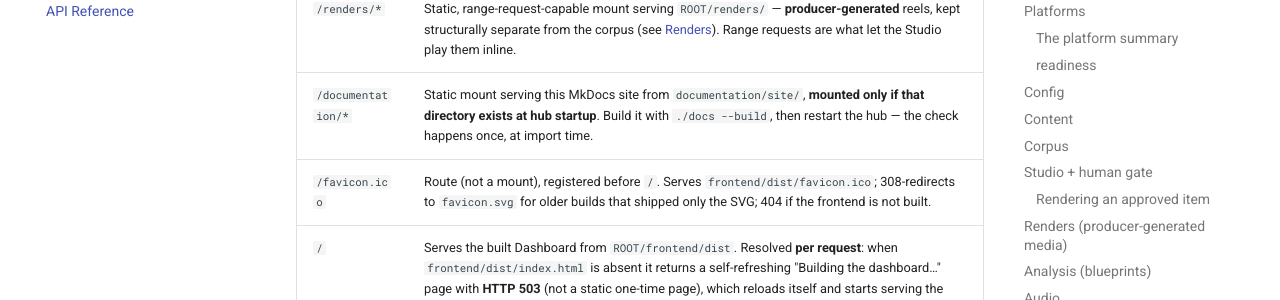
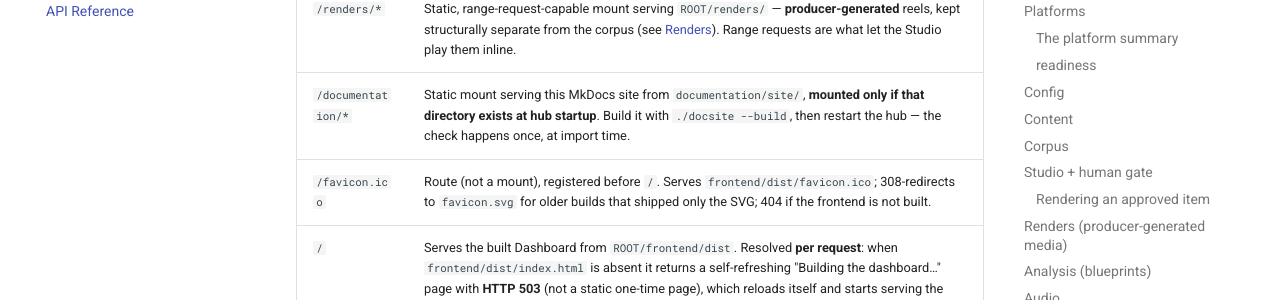
Before and after one commit to VincitoreSi/TheCuttingRoom, an MkDocs documentation site: the page built from documentation/docs/api-reference.md, in a window 1280 px wide and 900 px high, scrolled down 21951 px. Shown: the part 151-451 px from the top of the window. Built offline with MkDocs 1.6.1 and Material for MkDocs 9.7.7, drawn with Linux system fonts in a browser that asks for light colours.

Commit message:
Correct two doc claims the code contradicts
Both found by auditing prose against the code rather than by reading it.

`cli.md` enumerated the legal values for POST /api/pipeline/{platform}/{stage}
and omitted `propose`. The stage is validated purely against STAGE_CMD's key
set, and `propose` is registered into it at app.py:2275 — separately from the
literal dict, which is how it went missing. It is a real, working stage;
api-reference.md and quickstart.md both already use it.

`api-reference.md` told the reader to build the docs with `./docs --build`.
There is no such script. It is `./docsite`, as every other reference in the
repo says, so the one line that named it was the only one that would fail.

The rest of the audit came back clean: 46 routes and their request bodies,
every cascade/schedule/analysis-engine default, the ease and anchor constants,
the niche weights, and the four CLIs' flags all match what the docs claim.

```diff
--- a/documentation/docs/api-reference.md
+++ b/documentation/docs/api-reference.md
@@ -713,7 +713,7 @@
 |---|---|
 | `/media/*` | Static, range-request-capable mount serving `ROOT/media/` — the **scraped corpus**: local video/thumbnail files for inline board playback. |
 | `/renders/*` | Static, range-request-capable mount serving `ROOT/renders/` — **producer-generated** reels, kept structurally separate from the corpus (see [Renders](#renders-producer-generated-media)). Range requests are what let the Studio play them inline. |
-| `/documentation/*` | Static mount serving this MkDocs site from `documentation/site/`, **mounted only if that directory exists at hub startup**. Build it with `./docs --build`, then restart the hub — the check happens once, at import time. |
+| `/documentation/*` | Static mount serving this MkDocs site from `documentation/site/`, **mounted only if that directory exists at hub startup**. Build it with `./docsite --build`, then restart the hub — the check happens once, at import time. |
 | `/favicon.ico` | Route (not a mount), registered before `/`. Serves `frontend/dist/favicon.ico`; 308-redirects to `favicon.svg` for older builds that shipped only the SVG; 404 if the frontend is not built. |
 | `/` | Serves the built Dashboard from `ROOT/frontend/dist`. Resolved **per request**: when `frontend/dist/index.html` is absent it returns a self-refreshing "Building the dashboard…" page with **HTTP 503** (not a static one-time page), which reloads itself and starts serving the app the moment the build lands — no hub restart needed. |
 | `/docs` | FastAPI's auto-generated interactive contract (Swagger UI) — every request body above is a typed Pydantic model, so this stays exactly in sync with the live API. |
```
Also changed, not shown: documentation/docs/cli.md (+1 -1 lines).
